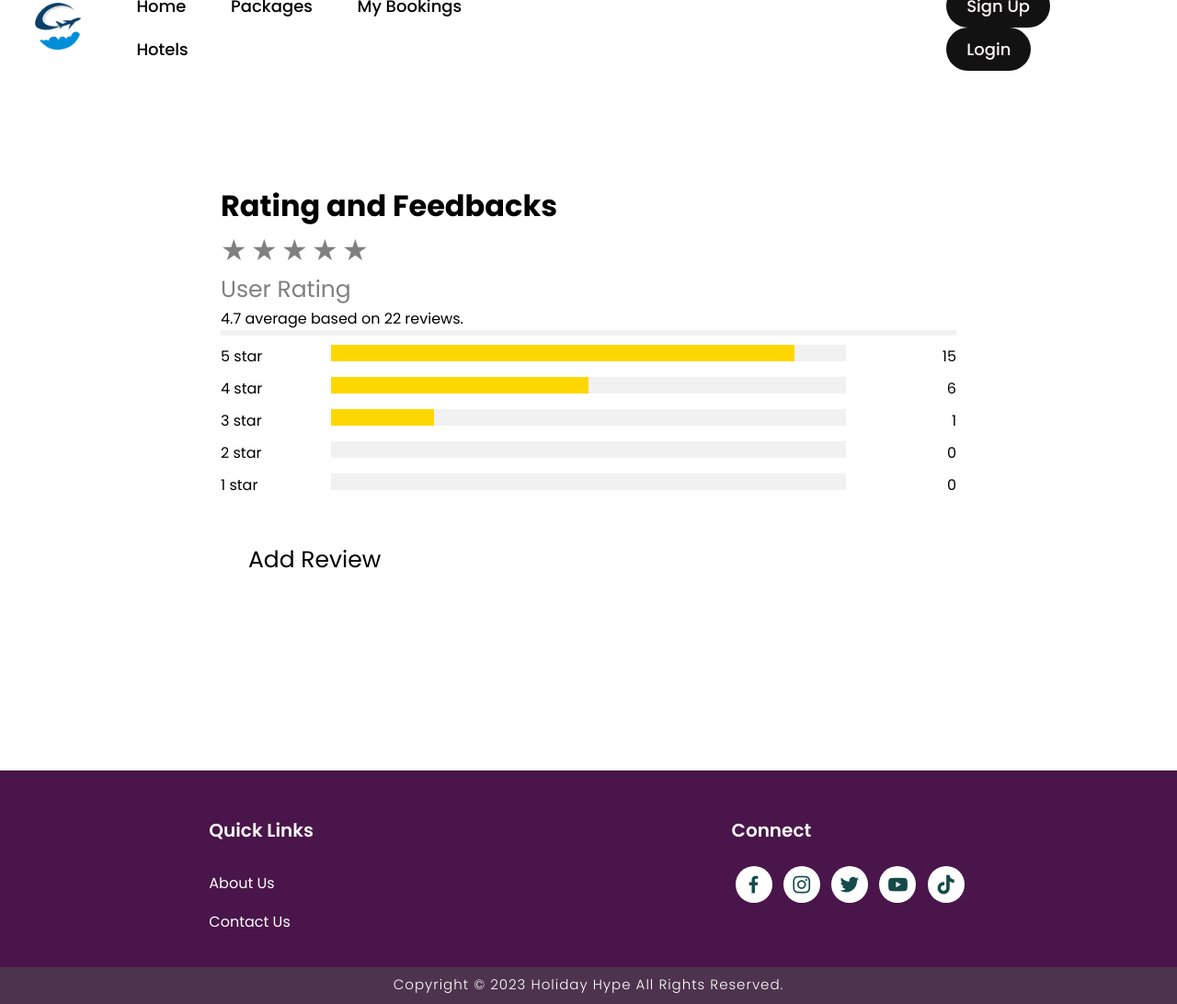
After one commit to Bigyan2/ToursAndTravels, a PHP site: page /Rating.php in a window 1280 px wide. The commit adds this page. Shown: the whole page at 92% size. Run offline with PHP 8.4, Linux system fonts and the light colour scheme; a stand-in replaces the project's code that opens the database connection; some libraries are stand-ins or nearby versions.

Commit message:
Added Ratings and edited landing Index

```diff
--- /dev/null
+++ b/Rating.php
@@ -0,0 +1,188 @@
+<!DOCTYPE html>
+<html lang="en">
+<head>
+    <script type="text/javascript" src="../display/jquery.min.js"></script>
+    <script type="text/javascript" src="../display/toastr.min.js"></script>
+    <link href="../display/toastr.min.css" rel="stylesheet">
+    <meta charset="UTF-8">
+    <meta http-equiv="X-UA-Compatible" content="IE=edge">
+    <meta name="viewport" content="width=device-width, initial-scale=1.0">
+    <title>Holiday Hype</title>
+    <link rel="icon" href="./logo.png">
+    <link rel="stylesheet" type="text/css" href="./Rating.css">
+    <link rel="preconnect" href="https://fonts.googleapis.com">
+    <link rel="preconnect" href="https://fonts.gstatic.com" crossorigin>
+    <link href="https://fonts.googleapis.com/css2?family=Paytone+One&family=Poppins:wght@100;200;300;400;500;600;700;800;900&display=swap" rel="stylesheet">
+    <link rel="stylesheet"
+    href="https://unpkg.com/boxicons@latest/css/boxicons.min.css">
+</head>
+<body>
+    <?php
+        session_start();
+        if (isset($_SESSION['ok'])){
+            echo '<script>toastr.success("'.$_SESSION['ok'].'");</script>';
+            unset($_SESSION['ok']);
+        }
+    ?>
+    <div class="content" id="home">
+        <nav>
+            <img src ="./logo.png" href="#" class="logo" alt="Logo" title="Holiday Hype"
+                 onclick="window.location.reload();">
+                 <li class="ho">
+                 <a class="home" href="">Home</a>
+                <a class="package" href="#package">Packages</a>
+                <a class="booking" href="#booking">My Bookings</a>
+                <a class="hotel" href="#hotels">Hotels</a>
+
+                 </li>
+
+            <ul class="navbar">
+                <li>
+                    <?php
+                    if (isset($_SESSION['id'])){
+                        echo '<a class="signup-btn" <a href="../../Backend/logout.php">Log Out</a></a>';
+                    } else {
+                        echo '<a class="signup-btn" <a href="../logincreate/SignUp.php">Sign Up</a></a>';
+                        echo '<a class="login-btn" <a href="../logincreate/login.php">Login</a></a>';
+                    }
+                    ?>
+                </li>
+            </ul>
+        </nav>
+    </div>
+
+
+<div class ="Rating">
+<h1>Rating and Feedbacks</h1>
+<div class ="background">
+<style>
+  span {
+    font-size: 2rem;
+    color: gray;
+  }
+  span.selected {
+    color: gold;
+  }
+</style>
+
+<div>
+  <span>&#9733;</span>
+  <span>&#9733;</span>
+  <span>&#9733;</span>
+  <span>&#9733;</span>
+  <span>&#9733;</span>
+</div>
+
+<script>
+  const stars = document.querySelectorAll('span');
+  stars.forEach((star) => {
+    star.addEventListener('click', () => {
+      star.classList.toggle('selected');
+    });
+  });
+</script>
+
+<span class="heading">User Rating</span>
+<span class="fa fa-star checked"></span>
+<span class="fa fa-star checked"></span>
+<span class="fa fa-star checked"></span>
+<span class="fa fa-star checked"></span>
+<span class="fa fa-star"></span>
+<p>4.7 average based on 22 reviews.</p>
+<hr style="border:3px solid #f1f1f1">
+
+<div class="row">
+  <div class="side">
+    <div>5 star</div>
+  </div>
+  <div class="middle">
+    <div class="bar-container">
+      <div class="bar-5"></div>
+    </div>
+  </div>
+  <div class="side right">
+    <div>15</div>
+  </div>
+  <div class="side">
+    <div>4 star</div>
+  </div>
+  <div class="middle">
+    <div class="bar-container">
+      <div class="bar-4"></div>
+    </div>
+  </div>
+  <div class="side right">
+    <div>6</div>
+  </div>
+  <div class="side">
+    <div>3 star</div>
+  </div>
+  <div class="middle">
+    <div class="bar-container">
+      <div class="bar-3"></div>
+    </div>
+  </div>
+  <div class="side right">
+    <div>1</div>
+  </div>
+  <div class="side">
+    <div>2 star</div>
+  </div>
+  <div class="middle">
+    <div class="bar-container">
+      <div class="bar-2"></div>
+    </div>
+  </div>
+  <div class="side right">
+    <div>0</div>
+  </div>
+  <div class="side">
+    <div>1 star</div>
+  </div>
+  <div class="middle">
+    <div class="bar-container">
+      <div class="bar-1"></div>
+    </div>
+  </div>
+  <div class="side right">
+    <div>0</div>
+  </div>
+</div>
+</div>
+<div class="addrev">
+  <iconify-icon icon="material-symbols:add-circle"></iconify-icon> Add Review
+</div>
+</div>
+
+
+
+<section class="footer">
+  <div class="foot">
+      <div class="footer-content">
+          <div class="footlinks">
+              <h4>Quick Links</h4>
+              <ul>
+              <li><a class="aboutus" href="#">About Us </a></li>
+              <li><a href="#">Contact Us </a></li>
+          </ul>
+      </div>
+
+      <div class="footlink_social">
+          <h4>Connect</h4>
+          <div class="social">
+              <a href="https://www.facebook.com/" target="_blank"><i class='bx bxl-facebook'></i></a>
+              <a href="https://www.instagram.com/" target="_blank"><i class='bx bxl-instagram' ></i></a>
+              <a href="https://www.twitter.com/" target="_blank"><i class='bx bxl-twitter' ></i></a>
+              <a href="https://www.youtube.com/" target="_blank"><i class='bx bxl-youtube' ></i></a>
+              <a href="https://www.tiktok.com/" target="_blank"><i class='bx bxl-tiktok' ></i></a>
+          </div>
+      </div>
+
+  </div>
+</div>
+<div class="end">
+  <p>Copyright © 2023 Holiday Hype  All Rights Reserved.</p>
+</div>
+</section>
+</body>
+</html>
--- /dev/null
+++ b/RatingReview/Rating.css
@@ -0,0 +1,286 @@
+*{
+  padding:0;
+  margin:0;
+  box-sizing:border;
+  font-family:'Poppins',sans-serif;
+  text-decoration: none;
+  list-style: none;
+  scroll-behavior: smooth;
+}
+
+nav{
+  width: 100%;
+  height: 60px;
+  background-color: rgb(255, 255, 255);
+  display: flex;
+  align-items: center;
+  justify-content: space-between;
+  position: fixed;
+  top: 0;
+  left: 0;
+  z-index: 9999;
+}
+
+nav .logo{
+  width: 50px;
+  margin: 2vh;
+  margin-left: 3%;
+  margin-top: 1%;
+}
+
+.navbar{
+  margin-right: 3%;
+}
+
+.navbar a{
+  color: rgb(0, 0, 0);
+  font-size: 18px;
+  padding: 10px 22px;
+  border-radius: 4px;
+  font-weight: 500;
+  text-decoration: none;
+  transition: ease 0.40s;
+}
+
+.ho{
+  margin-right: 30%;
+  color: rgb(0, 0, 0);
+  font-size: 18px;
+  padding: 10px 22px;
+  border-radius: 4px;
+  font-weight: 500;
+  text-decoration: none;
+  transition: ease 0.40s;
+}
+
+.ho .home{
+  display: inline-block;
+  color: rgb(0, 0, 0);
+  border-radius: 30px;
+  transition: ease 0.30s;
+  padding: 10px 22px;
+}
+
+.ho .package{
+  display: inline-block;
+  color: rgb(0, 0, 0);
+  border-radius: 30px;
+  transition: ease 0.30s;
+  padding: 10px 22px;
+}
+
+.ho .booking{
+  display: inline-block;
+  color: rgb(0, 0, 0);
+  border-radius: 30px;
+  transition: ease 0.30s;
+  padding: 10px 22px;
+}
+.ho .hotel{
+  display: inline-block;
+  color: rgb(0, 0, 0);
+  border-radius: 30px;
+  transition: ease 0.30s;
+  padding: 10px 22px;
+}
+
+.ho a:hover,.ho a.active{
+  background: purple;
+  color: black;
+  box-shadow: 5px 10px 30px rgb(85 85 85 / 20%);
+  border-radius: 5px;
+}
+.navbar .signup-btn {
+  display: inline-block;
+  color: rgb(255, 248, 248);
+  background-color: rgb(18, 18, 18);
+  border-radius: 30px;
+  transition: ease 0.30s;
+  padding: 10px 22px;
+  margin-right: 10px;
+}
+
+.navbar .login-btn {
+  display: inline-block;
+  color: rgb(255, 248, 248);
+  background-color: rgb(18, 18, 18);
+  border-radius: 30px;
+  transition: ease 0.30s;
+  padding: 10px 22px;
+}
+
+.navbar .signup-btn:hover, .navbar .login-btn:hover {
+  display: inline-block;
+  transform: scale(1.0);
+  color: rgb(255, 255, 255);
+  background-color: rgb(14, 13, 13);
+  box-shadow: 5px 10px 30px rgba(11, 11, 11, 0.4);
+  border-radius: 20px;
+  padding: 10px 30px;
+}
+
+.Rating {
+  max-width: 800px;
+  margin: 0 auto;
+  padding: 200px;
+  max-width: 800px;
+}
+
+.heading {
+  font-size: 25px;
+  margin-right: 25px;
+}
+
+.fa {
+  font-size: 25px;
+}
+
+.checked {
+  color: orange;
+}
+
+.side {
+  float: left;
+  width: 15%;
+  margin-top: 10px;
+}
+
+.middle {
+  float: left;
+  width: 70%;
+  margin-top: 10px;
+}
+.right {
+  text-align: right;
+}
+.row:after {
+  content: "";
+  display: table;
+  clear: both;
+}
+.bar-container {
+  width: 100%;
+  background-color: #f1f1f1;
+  text-align: center;
+  color: white;
+}
+.bar-5 {width: 90%; height: 18px; background-color: gold;}
+.bar-4 {width: 50%; height: 18px; background-color: gold;}
+.bar-3 {width: 20%; height: 18px; background-color: gold;}
+.bar-2 {width: 0%; height: 18px; background-color: gold;}
+.bar-1 {width: 0%; height: 18px; background-color: gold;}
+@media (max-width: 400px) {
+  .side, .middle {
+    width: 100%;
+  }
+  .right {
+    display: none;
+  }
+}
+.addrev {
+  display: inline-block;
+  margin-top: 5vh;
+  font-size: 25px;
+  padding: 10px 30px;
+  color: rgb(0, 0, 0);
+  background-color: transparent;
+  border-radius: 20px;
+  transition: ease 0.30s;
+  cursor: pointer;
+}
+
+.addrev:hover {
+  transform: scale(1.1);
+  color: white;
+  background-color: rgb(121, 127, 123);
+  box-shadow: 5px 10px 30px rgba(11, 11, 11, 0.4);
+  padding: 10px 30px;
+  cursor:pointer;
+}
+
+
+
+.footer{
+  background-color: rgb(73, 21, 74);
+}
+
+.foot{
+  padding: 20px 0;
+}
+
+.footer-content{
+  display: flex;
+  flex-wrap: wrap;
+  justify-content: space-around;
+
+}
+
+.footlinks h4{
+  margin-top: 30px;
+  font-size: 20px;
+  font-weight: 600;
+  color: white;
+  margin-bottom: 30px;
+  position: relative;
+}
+
+.footlink_social h4{
+  margin-top: 30px;
+  font-size: 20px;
+  font-weight: 600;
+  color: white;
+  margin-bottom: 20px;
+  position: relative;
+}
+
+.footlinks ul li{
+  margin-bottom: 17px;
+  color: white;
+}
+
+
+.social a{
+  font-size: 25px;
+  margin: 4px;
+  height: 40px;
+  width: 40px;
+  color: rgb(21, 74, 74);
+  background-color: white;
+  display: inline-flex;
+  justify-content: center;
+  align-items: center;
+  border-radius: 20px;
+  transition: ease 0.30s;
+}
+
+.social a:hover{
+  transform: scale(1.2);
+}
+
+.end{
+  text-align: center;
+  background-color: rgb(77, 51, 77);
+  padding-top: 7px;
+  padding-bottom: 10px;
+}
+
+.end p{
+  font-size: 15px;
+  color: white;
+  letter-spacing: 1px;
+  font-weight: 300;
+}
+.footlinks a{
+  color:#fffefe;
+}
+.footlinks li :hover{
+  text-decoration: underline ;
+  transform: scale(1.2);
+  transition: ease 0.30s;
+  color:#e1d4d4
+
+
+}
+.footlinks li :active{
+  color:#090909;
+}
```
Also changed, not shown: Index.php (+17 -16 lines), LandingPage/Style.css (+23 -91 lines), RatingReview/feedback.html (added, +26 -0 lines), RatingReview/feedbackkk.css (added, +50 -0 lines), RatingReview/logo.png (added).
